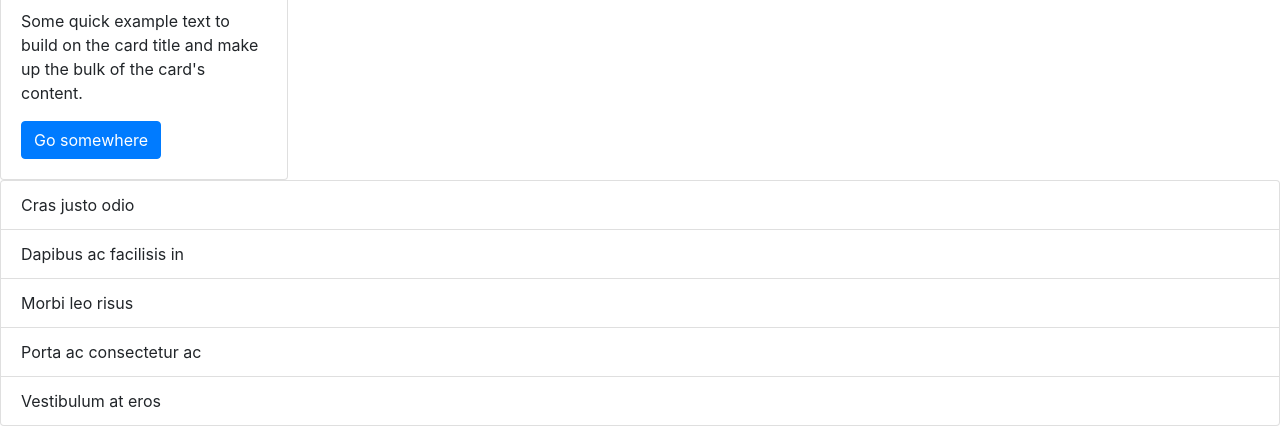
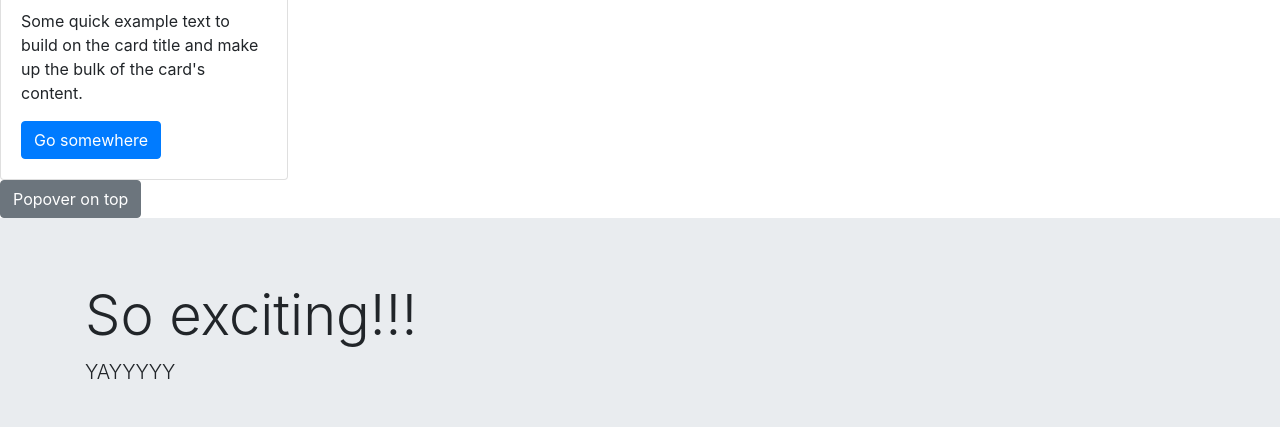
Before and after one commit to janekhl/bootstrap.test, a plain HTML site: page index.html in a window 1280 px wide. Shown: the part 377-804 px from the top of the page. Drawn offline with nearby package versions, Linux system fonts and the light colour scheme.

Commit message:
new exciting thing

```diff
--- a/index.html
+++ b/index.html
@@ -26,6 +26,21 @@
         </div>
       </div>
 
+      <div>
+        <button type="button" class="btn btn-secondary" data-container="body" data-toggle="popover" data-placement="top" data-content="Vivamus sagittis lacus vel augue laoreet rutrum faucibus.">
+          Popover on top
+        </button>
+      </div>
+
+      <div>
+        <div class="jumbotron jumbotron-fluid">
+          <div class="container">
+            <h1 class="display-4">So exciting!!!</h1>
+            <p class="lead">YAYYYYY</p>
+          </div>
+        </div>
+      </div>
+
       <ul class="list-group">
         <li class="list-group-item">Cras justo odio</li>
         <li class="list-group-item">Dapibus ac facilisis in</li>
```
